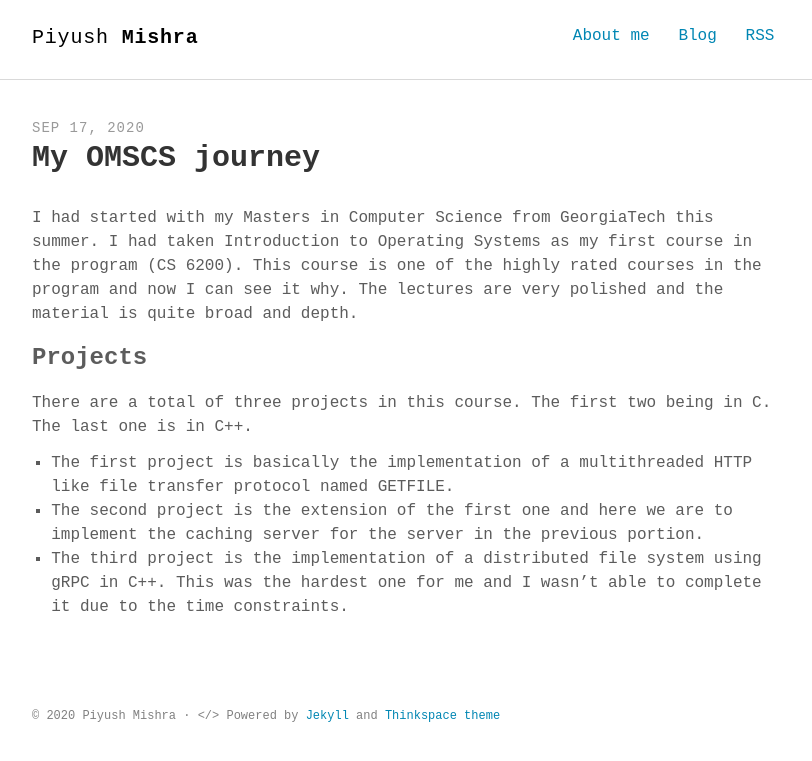
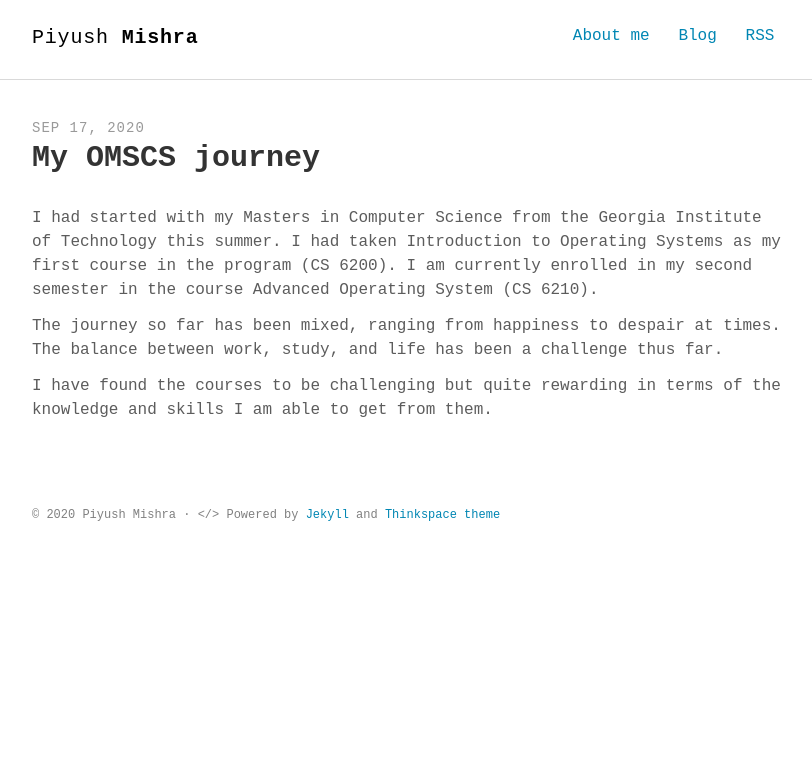
Before and after one commit to piymis/piymis.github.io, a Jekyll site: the page built from _posts/2020-09-17-my-omscs-journey.markdown, in a window 1280 px wide. Shown: the top 761 px of the page, without its empty margins (232-1044 px from the left). Built offline with Jekyll 4.4.1, drawn with Linux system fonts in a browser that asks for light colours; some web fonts are replaced; our own code applies the rules of GitHub Pages for plain Markdown files.

Commit message:
Updated My Omscs Journey

```diff
--- a/_posts/2020-09-17-my-omscs-journey.markdown
+++ b/_posts/2020-09-17-my-omscs-journey.markdown
@@ -5,11 +5,8 @@ categories:
 - OMSCS
 ---
 
-I had started with my Masters in Computer Science from GeorgiaTech this summer. I had taken Introduction to Operating Systems as my first course in the program (CS 6200). This course is one of the highly rated courses in the program and now I can see it why. The lectures are very polished and the material is quite broad and depth.
+I had started with my Masters in Computer Science from the Georgia Institute of Technology this summer. I had taken Introduction to Operating Systems as my first course in the program (CS 6200). I am currently enrolled in my second semester in the course Advanced Operating System (CS 6210).
 
-### Projects
+The journey so far has been mixed, ranging from happiness to despair at times. The balance between work, study, and life has been a challenge thus far.
 
-There are a total of three projects in this course. The first two being in C. The last one is in C++.
-1. The first project is basically the implementation of a multithreaded HTTP like file transfer protocol named GETFILE.
-2. The second project is the extension of the first one and here we are to implement the caching server for the server in the previous portion.
-3. The third project is the implementation of a distributed file system using gRPC in C++. This was the hardest one for me and I wasn't able to complete it due to the time constraints.
+I have found the courses to be challenging but quite rewarding in terms of the knowledge and skills I am able to get from them.
```
